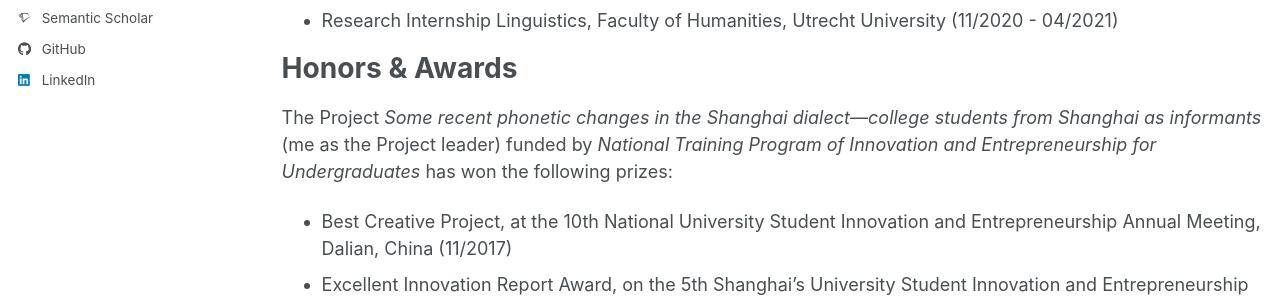
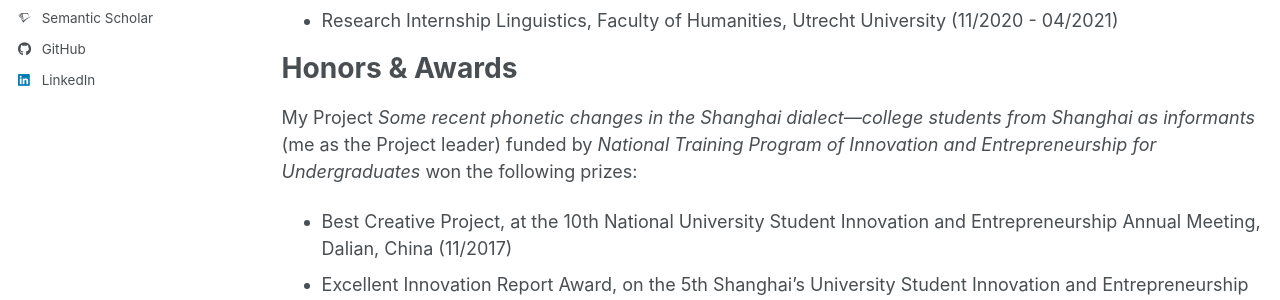
Before and after one commit to Peirh/peirh.github.io, a Jekyll site: the page built from _pages/cv.md, in a window 1280 px wide and 1054 px high. Shown: the part 420-720 px from the top of the window. Built offline with Jekyll 4.4.1, drawn with Linux system fonts in a browser that asks for light colours; some web fonts are replaced; a script bundle is joined from its source files by our own code; library files that are not in the unit come from our copies.

Commit message:
Rephrase project award description for clarity

```diff
--- a/_pages/cv.md
+++ b/_pages/cv.md
@@ -22,7 +22,7 @@
 
 Honors & Awards
 ======
-The Project *Some recent phonetic changes in the Shanghai dialect—college students from Shanghai as informants* (me as the Project leader) funded by *National Training Program of Innovation and Entrepreneurship for Undergraduates* has won the following prizes:
+My Project *Some recent phonetic changes in the Shanghai dialect—college students from Shanghai as informants* (me as the Project leader) funded by *National Training Program of Innovation and Entrepreneurship for Undergraduates* won the following prizes:
 
 * Best Creative Project, at the 10th National University Student Innovation and Entrepreneurship Annual Meeting, Dalian, China (11/2017)
 * Excellent Innovation Report Award, on the 5th Shanghai’s University Student Innovation and Entrepreneurship Forum, Shanghai, China (11/2017)
```
